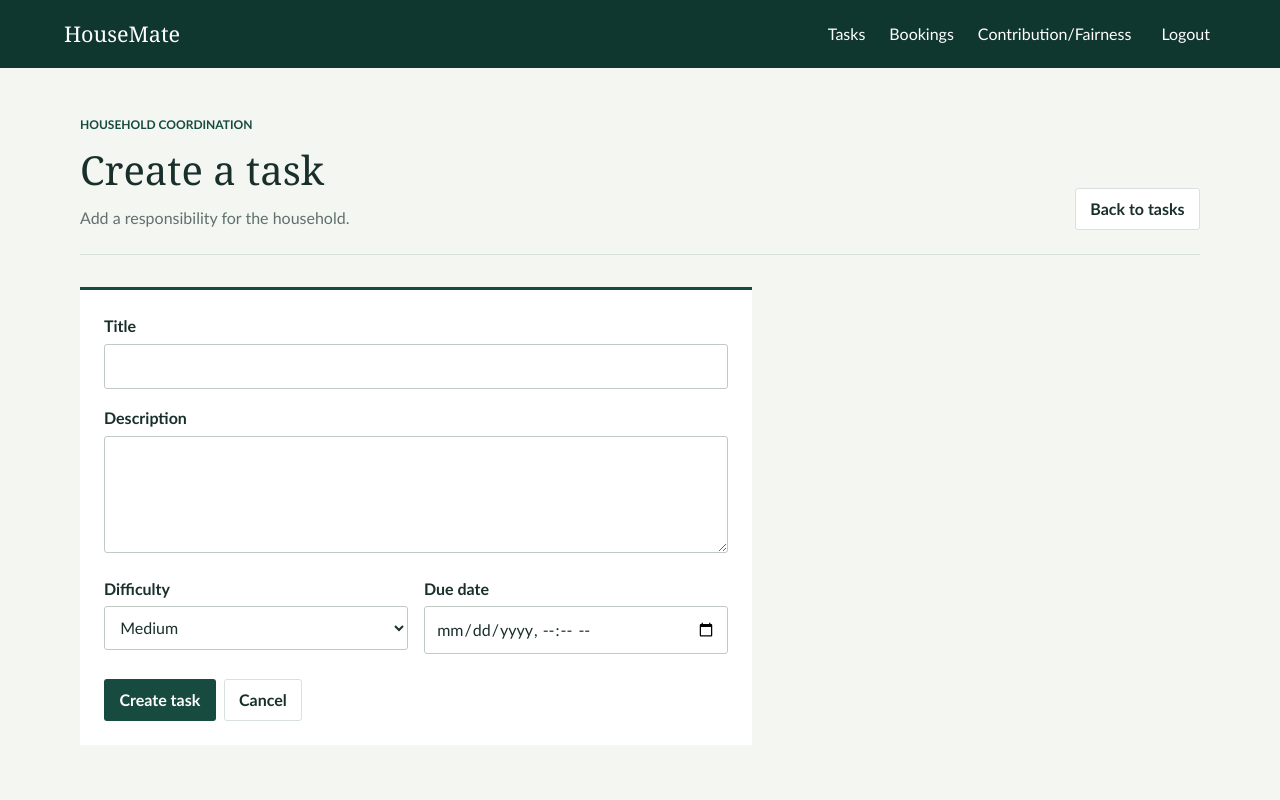
After one commit to Thecoolss/HouseMate_SDD_Project, a Flask app: page /tasks/new in a window 1280 px wide. The commit adds this page. Run offline with Flask 3, Linux system fonts and the light colour scheme; the visitor is signed in with stand-in values (Sample User, id 1).

Commit message:
Add routes and templates for domain 1; and register blueprint in main flask app

```diff
--- a/app/domain1/__init__.py
+++ b/app/domain1/__init__.py
@@ -0,0 +1,5 @@
+from flask import Blueprint
+
+bp = Blueprint("domain1", __name__)
+
+from app.domain1 import routes
--- /dev/null
+++ b/app/domain1/routes.py
@@ -0,0 +1,130 @@
+from datetime import datetime
+
+from flask import abort, flash, redirect, render_template, request, url_for
+from flask_login import current_user, login_required
+
+from app.domain1 import bp
+from app.domain1 import services
+from app.models import Task, User
+
+
+def _parse_due_date(value):
+    if not value:
+        return None
+    try:
+        return datetime.fromisoformat(value)
+    except ValueError:
+        raise ValueError("Enter a valid due date and time.") from None
+
+
+def _handle_task_error(error):
+    if str(error) == "Task not found.":
+        abort(404)
+    flash(str(error), "error")
+    return redirect(url_for("domain1.list_tasks"))
+
+
+@bp.get("/tasks")
+@login_required
+def list_tasks():
+    tasks = services.list_tasks(current_user)
+    user_ids = {task.created_by for task in tasks}
+    user_ids.update(task.assigned_to for task in tasks if task.assigned_to is not None)
+    users = User.query.filter(User.id.in_(user_ids)).all() if user_ids else []
+    usernames = {user.id: user.username for user in users}
+    return render_template("tasks/list.html", tasks=tasks, usernames=usernames)
+
+
+@bp.get("/tasks/new")
+@login_required
+def new_task():
+    return render_template("tasks/form.html", task=None, form_data={})
+
+
+@bp.post("/tasks")
+@login_required
+def create_task():
+    form_data = request.form
+    try:
+        services.create_task(
+            current_user,
+            title=form_data.get("title"),
+            description=form_data.get("description") or None,
+            difficulty=form_data.get("difficulty"),
+            due_date=_parse_due_date(form_data.get("due_date")),
+        )
+    except ValueError as error:
+        flash(str(error), "error")
+        return render_template("tasks/form.html", task=None, form_data=form_data), 400
+
+    flash("Task created.", "success")
+    return redirect(url_for("domain1.list_tasks"))
+
+
+@bp.route("/tasks/<int:task_id>/edit", methods=["GET", "POST"])
+@login_required
+def edit_task(task_id):
+    task = db_task = Task.query.get_or_404(task_id)
+    if db_task.created_by != current_user.id:
+        abort(403)
+
+    if request.method == "GET":
+        return render_template("tasks/form.html", task=task, form_data={})
+
+    form_data = request.form
+    try:
+        services.update_task(
+            current_user,
+            task_id,
+            title=form_data.get("title"),
+            description=form_data.get("description") or None,
+            difficulty=form_data.get("difficulty"),
+            due_date=_parse_due_date(form_data.get("due_date")),
+        )
+    except PermissionError:
+        abort(403)
+    except ValueError as error:
+        if str(error) == "Task not found.":
+            abort(404)
+        flash(str(error), "error")
+        return render_template("tasks/form.html", task=task, form_data=form_data), 400
+
+    flash("Task updated.", "success")
+    return redirect(url_for("domain1.list_tasks"))
+
+
+@bp.post("/tasks/<int:task_id>/claim")
+@login_required
+def claim_task(task_id):
+    try:
+        services.claim_task(current_user, task_id)
+    except ValueError as error:
+        return _handle_task_error(error)
+    flash("Task claimed.", "success")
+    return redirect(url_for("domain1.list_tasks"))
+
+
+@bp.post("/tasks/<int:task_id>/complete")
+@login_required
+def complete_task(task_id):
+    try:
+        services.mark_complete(current_user, task_id)
+    except PermissionError:
+        abort(403)
+    except ValueError as error:
+        return _handle_task_error(error)
+    flash("Task completed.", "success")
+    return redirect(url_for("domain1.list_tasks"))
+
+
+@bp.post("/tasks/<int:task_id>/delete")
+@login_required
+def remove_task(task_id):
+    try:
+        services.delete_task(current_user, task_id)
+    except PermissionError:
+        abort(403)
+    except ValueError as error:
+        return _handle_task_error(error)
+    flash("Task deleted.", "success")
+    return redirect(url_for("domain1.list_tasks"))
--- /dev/null
+++ b/app/static/styles.css
@@ -0,0 +1,313 @@
+:root {
+  color-scheme: light;
+  --ink: #192f2b;
+  --muted: #60716d;
+  --line: #d9e1dc;
+  --paper: #f4f6f2;
+  --surface: #ffffff;
+  --forest: #174b40;
+  --forest-dark: #10372f;
+  --mint: #dcece4;
+  --coral: #a84435;
+}
+
+* {
+  box-sizing: border-box;
+}
+
+body {
+  margin: 0;
+  background: var(--paper);
+  color: var(--ink);
+  font-family: "Trebuchet MS", "Segoe UI", sans-serif;
+  line-height: 1.5;
+}
+
+nav {
+  display: flex;
+  align-items: center;
+  gap: 1.5rem;
+  min-height: 4.25rem;
+  padding: 0 clamp(1rem, 5vw, 4rem);
+  background: var(--forest-dark);
+  color: white;
+}
+
+nav a {
+  color: inherit;
+  text-decoration: none;
+}
+
+nav a:hover {
+  text-decoration: underline;
+  text-underline-offset: 0.25em;
+}
+
+nav .brand {
+  margin-right: auto;
+  font-family: Georgia, serif;
+  font-size: 1.35rem;
+}
+
+nav form {
+  margin: 0;
+}
+
+nav button {
+  border: 0;
+  background: transparent;
+  color: white;
+  cursor: pointer;
+  font: inherit;
+}
+
+main {
+  width: min(100% - 2rem, 70rem);
+  margin: 3rem auto;
+}
+
+.page-heading {
+  display: flex;
+  align-items: end;
+  justify-content: space-between;
+  gap: 2rem;
+  margin-bottom: 2rem;
+  padding-bottom: 1.5rem;
+  border-bottom: 1px solid var(--line);
+}
+
+.eyebrow {
+  margin: 0 0 0.35rem;
+  color: var(--forest);
+  font-size: 0.75rem;
+  font-weight: 700;
+  text-transform: uppercase;
+}
+
+h1,
+h2 {
+  margin: 0;
+  font-family: Georgia, "Times New Roman", serif;
+  font-weight: 500;
+}
+
+h1 {
+  font-size: 2.5rem;
+}
+
+.lede {
+  margin: 0.4rem 0 0;
+  color: var(--muted);
+}
+
+.task-list {
+  border-top: 3px solid var(--forest);
+}
+
+.task-row {
+  display: flex;
+  justify-content: space-between;
+  gap: 2rem;
+  padding: 1.4rem 0;
+  border-bottom: 1px solid var(--line);
+}
+
+.task-main {
+  min-width: 0;
+}
+
+.task-title-line {
+  display: flex;
+  align-items: center;
+  flex-wrap: wrap;
+  gap: 0.7rem;
+}
+
+.task-title-line h2,
+.empty-state h2 {
+  font-size: 1.35rem;
+}
+
+.status {
+  padding: 0.15rem 0.5rem;
+  border-radius: 2px;
+  background: var(--mint);
+  color: var(--forest-dark);
+  font-size: 0.75rem;
+  text-transform: capitalize;
+}
+
+.status-done {
+  background: #e7e9e7;
+  color: #59615e;
+}
+
+.task-description {
+  margin: 0.4rem 0;
+  color: var(--muted);
+  white-space: pre-wrap;
+}
+
+.task-meta {
+  display: flex;
+  flex-wrap: wrap;
+  gap: 0.5rem 1.5rem;
+  margin: 0.9rem 0 0;
+}
+
+.task-meta div {
+  display: flex;
+  gap: 0.35rem;
+}
+
+.task-meta dt {
+  color: var(--muted);
+}
+
+.task-meta dd {
+  margin: 0;
+  font-weight: 600;
+}
+
+.task-actions,
+.form-actions {
+  display: flex;
+  align-items: start;
+  flex-wrap: wrap;
+  gap: 0.5rem;
+}
+
+.task-actions form {
+  margin: 0;
+}
+
+.button {
+  display: inline-flex;
+  align-items: center;
+  justify-content: center;
+  min-height: 2.5rem;
+  padding: 0.5rem 0.9rem;
+  border: 1px solid transparent;
+  border-radius: 3px;
+  font: inherit;
+  font-weight: 700;
+  text-decoration: none;
+  cursor: pointer;
+}
+
+.button-primary {
+  background: var(--forest);
+  color: white;
+}
+
+.button-primary:hover {
+  background: var(--forest-dark);
+}
+
+.button-secondary {
+  border-color: #a9c6b9;
+  background: var(--mint);
+  color: var(--forest-dark);
+}
+
+.button-quiet {
+  border-color: var(--line);
+  background: var(--surface);
+  color: var(--ink);
+}
+
+.button-danger {
+  border-color: #e2c3bd;
+  background: #fff8f6;
+  color: var(--coral);
+}
+
+.task-form,
+.empty-state {
+  max-width: 42rem;
+  padding: 1.5rem;
+  border-top: 3px solid var(--forest);
+  background: var(--surface);
+}
+
+.task-form label {
+  display: block;
+  margin: 0 0 0.35rem;
+  font-weight: 700;
+}
+
+.task-form input,
+.task-form textarea,
+.task-form select {
+  width: 100%;
+  min-height: 2.7rem;
+  margin-bottom: 1.1rem;
+  padding: 0.6rem 0.7rem;
+  border: 1px solid #bfcac4;
+  border-radius: 3px;
+  background: white;
+  color: var(--ink);
+  font: inherit;
+}
+
+.task-form textarea {
+  resize: vertical;
+}
+
+.form-grid {
+  display: grid;
+  grid-template-columns: 1fr 1fr;
+  gap: 1rem;
+}
+
+.form-actions {
+  margin-top: 0.5rem;
+}
+
+.empty-state {
+  padding: 2rem;
+}
+
+.empty-state p:not(.eyebrow) {
+  color: var(--muted);
+}
+
+.empty-state .button {
+  margin-top: 0.5rem;
+}
+
+.flash-messages {
+  padding: 0.75rem 1rem;
+  border-left: 3px solid var(--forest);
+  background: var(--mint);
+  list-style: none;
+}
+
+@media (max-width: 700px) {
+  nav {
+    flex-wrap: wrap;
+    gap: 0.8rem 1rem;
+    padding-top: 0.8rem;
+    padding-bottom: 0.8rem;
+  }
+
+  nav .brand {
+    width: 100%;
+  }
+
+  main {
+    margin-top: 2rem;
+  }
+
+  .page-heading,
+  .task-row {
+    align-items: start;
+    flex-direction: column;
+    gap: 1rem;
+  }
+
+  .form-grid {
+    grid-template-columns: 1fr;
+    gap: 0;
+  }
+}
--- a/app/templates/base.html
+++ b/app/templates/base.html
@@ -3,10 +3,13 @@
   <head>
     <meta charset="utf-8">
     <title>HouseMate</title>
+    <meta name="viewport" content="width=device-width, initial-scale=1">
+    <link rel="stylesheet" href="{{ url_for('static', filename='styles.css') }}">
   </head>
   <body>
     <nav>
-      <a href="/tasks">Tasks</a>
+      <a class="brand" href="{{ url_for('home') }}">HouseMate</a>
+      <a href="{{ url_for('domain1.list_tasks') }}">Tasks</a>
       <a href="/bookings">Bookings</a>
       <a href="/contribution">Contribution/Fairness</a>
       {% if current_user.is_authenticated %}
@@ -15,14 +18,14 @@
           <button type="submit">Logout</button>
         </form>
       {% else %}
-        <a href="/login">Login</a>
-        <a href="/register">Register</a>
+        <a href="{{ url_for('auth.login') }}">Login</a>
+        <a href="{{ url_for('auth.register') }}">Register</a>
       {% endif %}
     </nav>
     <main>
       {% with messages = get_flashed_messages(with_categories=true) %}
         {% if messages %}
-          <ul>
+          <ul class="flash-messages">
             {% for category, message in messages %}
               <li>{{ message }}</li>
             {% endfor %}
--- /dev/null
+++ b/app/templates/tasks/form.html
@@ -0,0 +1,42 @@
+{% extends "base.html" %}
+
+{% block content %}
+  <header class="page-heading">
+    <div>
+      <p class="eyebrow">Household coordination</p>
+      <h1>{{ "Edit task" if task else "Create a task" }}</h1>
+      <p class="lede">{{ "Update the task details." if task else "Add a responsibility for the household." }}</p>
+    </div>
+    <a class="button button-quiet" href="{{ url_for('domain1.list_tasks') }}">Back to tasks</a>
+  </header>
+
+  <form class="task-form" method="post" action="{{ url_for('domain1.edit_task', task_id=task.id) if task else url_for('domain1.create_task') }}">
+    <input type="hidden" name="csrf_token" value="{{ csrf_token() }}">
+    <label for="title">Title</label>
+    <input id="title" name="title" maxlength="200" required value="{{ form_data.get('title', task.title if task else '') }}">
+
+    <label for="description">Description</label>
+    <textarea id="description" name="description" rows="4">{{ form_data.get('description', task.description if task and task.description else '') }}</textarea>
+
+    <div class="form-grid">
+      <div>
+        <label for="difficulty">Difficulty</label>
+        {% set selected_difficulty = form_data.get('difficulty', task.difficulty if task else 'medium') %}
+        <select id="difficulty" name="difficulty" required>
+          <option value="easy" {{ "selected" if selected_difficulty == "easy" }}>Easy</option>
+          <option value="medium" {{ "selected" if selected_difficulty == "medium" }}>Medium</option>
+          <option value="hard" {{ "selected" if selected_difficulty == "hard" }}>Hard</option>
+        </select>
+      </div>
+      <div>
+        <label for="due_date">Due date</label>
+        <input id="due_date" name="due_date" type="datetime-local" value="{{ form_data.get('due_date', task.due_date.strftime('%Y-%m-%dT%H:%M') if task and task.due_date else '') }}">
+      </div>
+    </div>
+
+    <div class="form-actions">
+      <button class="button button-primary" type="submit">{{ "Save changes" if task else "Create task" }}</button>
+      <a class="button button-quiet" href="{{ url_for('domain1.list_tasks') }}">Cancel</a>
+    </div>
+  </form>
+{% endblock %}
```
Also changed, not shown: AI_USAGE.md (+2 -0 lines), app/__init__.py (+11 -2 lines), app/templates/tasks/list.html (added, +62 -0 lines).
